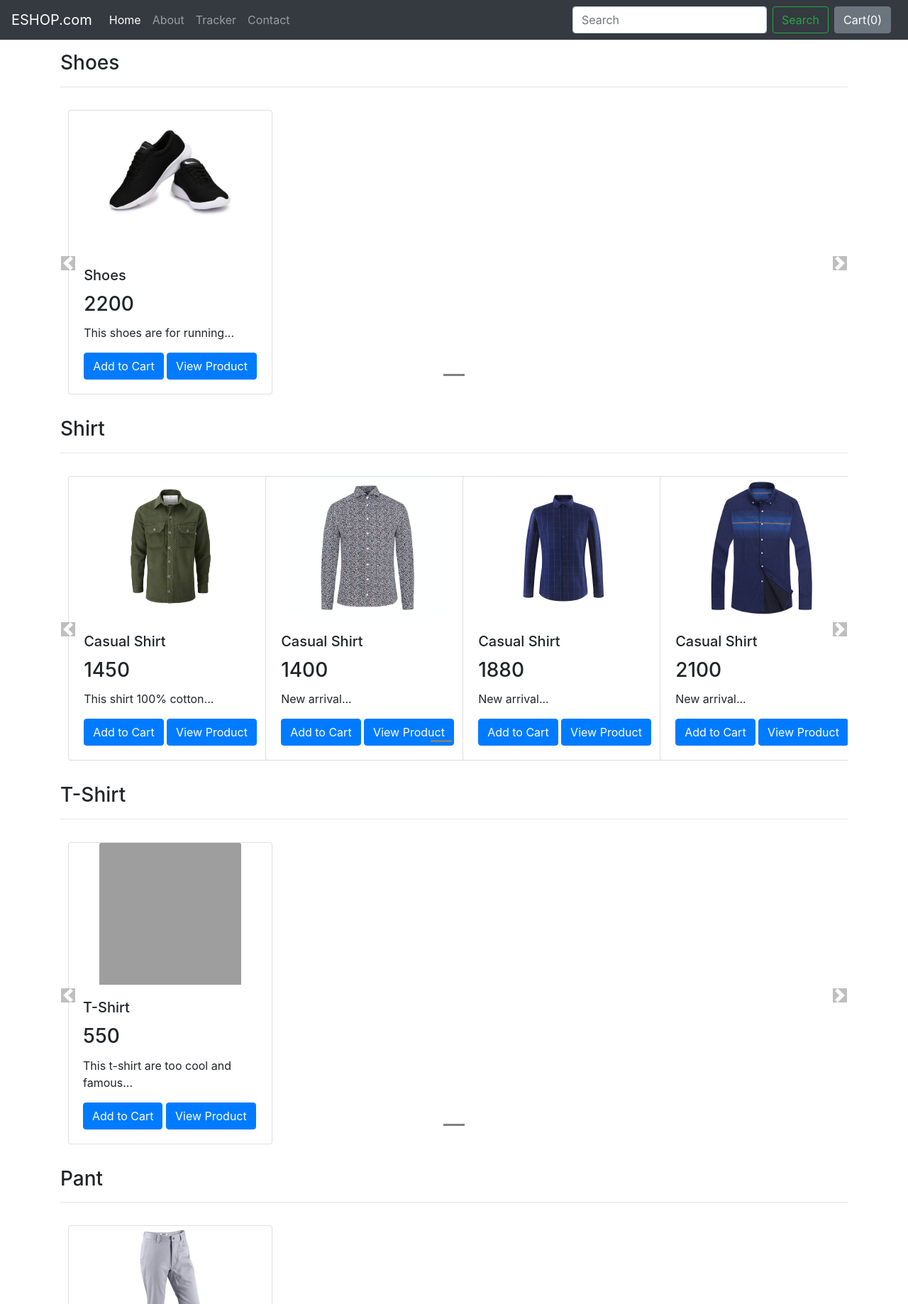
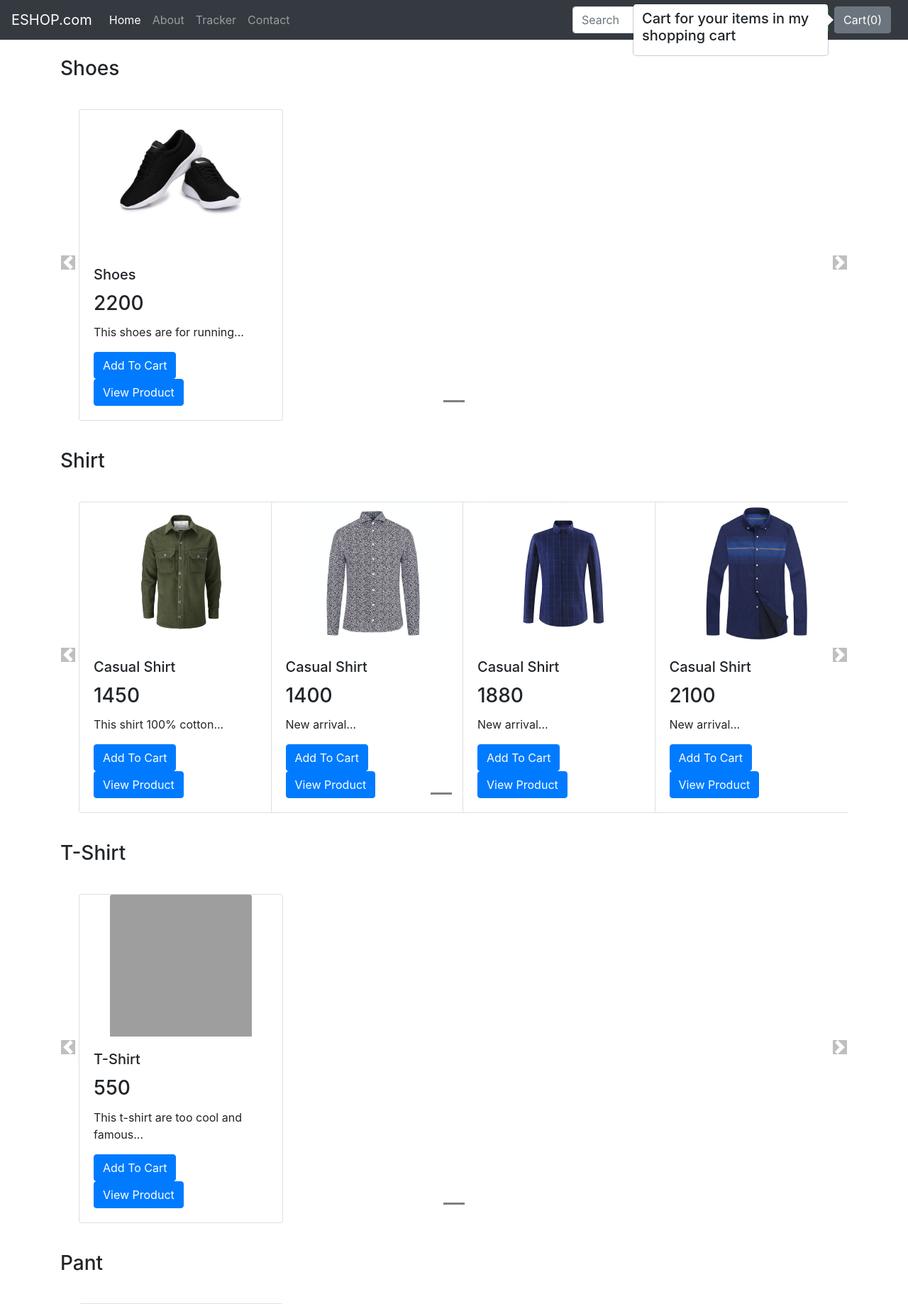
Before and after one commit to Void-Brain70/E_Commerce, a Django app: page /eshop/ in a window 1280 px wide. Shown: the top 1838 px of the page at 71% size. Run offline with Django 3.2, Linux system fonts and the light colour scheme; data comes from the database, SQL or seed files in the repository; some libraries are stand-ins or nearby versions; grey boxes are pictures that could not be loaded.

Commit message:
cart updated

```diff
--- a/E_Commerce/project/eshop/templates/eshop/index.html
+++ b/E_Commerce/project/eshop/templates/eshop/index.html
@@ -1,5 +1,4 @@
 {% extends 'eshop/base.html' %}
-
 {% block title %}home{% endblock title %}
 
 {% block css %}
@@ -22,30 +21,29 @@
 bottom: 0;
 }
 body .carousel-control-prev-icon,
-body .carousel-control-next-icon
-{
+body .carousel-control-next-icon{
 background-color: gray;
 }
 .carousel-control-prev,
-.carousel-control-next
-{
-  top:auto;
-  bottom:auto;
+.carousel-control-next{
+top: auto;
+bottom: auto;
 padding-top: 222px;
 }
 body .no-padding{
-padding-left: 0;
+padding-left: 0,
 padding-right: 0;
 }
 {% endblock %}
 
-{% load static %}
 {% block body %}
 
+{% load static %}
+
 <div class="container">
-    <!--slider start-->
-    {% for products, range , slide in l %}
-    <h3 class="my-3">{{products.0.category}}</h3><hr>
+    <!--Slideshow starts here -->
+    {% for products, range, slide in l %}
+    <h3 class="my-4">{{products.0.category}}</h3>
     <div class="row">
         <div id="demo{{forloop.counter}}" class="col carousel slide my-3" data-ride="carousel">
             <ul class="carousel-indicators">
@@ -54,23 +52,21 @@
                 <li data-target="#demo{{forloop.parentloop.counter}}" data-slide-to="{{i}}"></li>
                 {% endfor %}
             </ul>
-
-        <!--Slideshow starts here -->
             <div class="container carousel-inner no-padding">
-
                 <div class="carousel-item active">
                     {% for i in products %}
                     <div class="col-xs-3 col-sm-3 col-md-3">
                         <div class="card align-items-center" style="width: 18rem;">
                             <img src='/media/{{i.image}}' class="card-img-top" alt="...">
                             <div class="card-body">
-                            <h5 class="card-title">{{i.product_name}}</h5>
+                                <h5 class="card-title" id="namepr{{i.id}}">{{i.product_name}}</h5>
                                 <h3 class="card-title">{{i.price}}</h3>
                                 <p class="card-text">{{i.description|slice:"0:50"}}...</p>
                                 <span id="divpr{{i.id}}" class="divpr">
-                            <button id="pr{{i.id}}" class="btn btn-primary cart">Add to Cart</button>
+                                    <button id="pr{{i.id}}" class="btn btn-primary cart">Add To Cart</button>
                                 </span>
-                            <a href="/eshop/products/{{i.id}}"><button id="vp{{i.id}}" class="btn btn-primary cart">View Product</button></a>
+                                <a href="/eshop/products/{{i.id}}"><button id="qv{{i.id}}"
+                                        class="btn btn-primary cart">View Product</button></a>
                             </div>
                         </div>
                     </div>
@@ -93,6 +89,7 @@
     {% endfor %}
 </div>
 {% endblock %}
+
 {% block js %}
 <script>
     // Find out the cart items from localStorage
@@ -104,7 +101,7 @@
         updateCart(cart);
     }
     // If the add to cart button is clicked, add/increment the item
-        $('.cart').click(function() {
+    $('.cart').click(function () {
         var idstr = this.id.toString();
         if (cart[idstr] != undefined) {
             cart[idstr] = cart[idstr] + 1;
@@ -116,25 +113,46 @@
     });
     //Add Popover to cart
     $('#popcart').popover();
-        document.getElementById("popcart").setAttribute('data-content', '<h5>Cart for your items in my shopping cart</h5>');
+    updatePopover(cart);
+
+    function updatePopover(cart)
+    {
+    console.log('We are inside updatePopover');
+    var popStr = "";
+    popStr = popStr + "<h5> Cart for your items in my shopping cart </h5><div class='mx-2 my-2'>";
+    var i = 1;
+    for (var item in cart){
+        popStr = popStr + "<b>" + i + "</b>. ";
+        popStr = popStr + document.getElementById('name' + item).innerHTML.slice(0, 19) + "... Qty: " + cart[item] + '<br>';
+        i = i+1;
+    }
+    popStr = popStr + "</div>"
+    console.log(popStr);
+    document.getElementById('popcart').setAttribute('data-content', popStr);
+    $('#popcart').popover('show');
+    }
+
+
     function updateCart(cart) {
+        var sum =0;
         for (var item in cart) {
-                document.getElementById('div' + item).innerHTML = "<button id='minus" + item + "' class='btn btn-primary minus'>-</button> <span id='val" + item + "''>" + cart[item] + "</span> <button id='plus" + item + "' class='btn btn-primary plus'> + </button>";
+            sum = sum + cart[item];
+            document.getElementById('div' + item).innerHTML="<button id='minus" + item + "' class='btn btn-primary minus'>-</button> <span id='val" + item + "''>" + cart[item] + "</span> <button id='plus" + item + "' class='btn btn-primary plus'> + </button>";
         }
         localStorage.setItem('cart', JSON.stringify(cart));
-            document.getElementById('cart').innerHTML = Object.keys(cart).length;
+        document.getElementById('cart').innerHTML = sum;
         console.log(cart);
     }
     // If plus or minus button is clicked, change the cart as well as the display value
-        $('.divpr').on("click", "button.minus", function() {
-            a = this.id.slice(7, );
+    $('.divpr').on("click", "button.minus", function () {
+        a = this.id.slice(7,);
         cart['pr' + a] = cart['pr' + a] - 1;
         cart['pr' + a] = Math.max(0, cart['pr' + a]);
         document.getElementById('valpr' + a).innerHTML = cart['pr' + a];
         updateCart(cart);
     });
-        $('.divpr').on("click", "button.plus", function() {
-            a = this.id.slice(6, );
+    $('.divpr').on("click", "button.plus", function () {
+        a = this.id.slice(6,);
         cart['pr' + a] = cart['pr' + a] + 1;
         document.getElementById('valpr' + a).innerHTML = cart['pr' + a];
         updateCart(cart);
```
Lines whose indentation alone changed are shown as unchanged.
